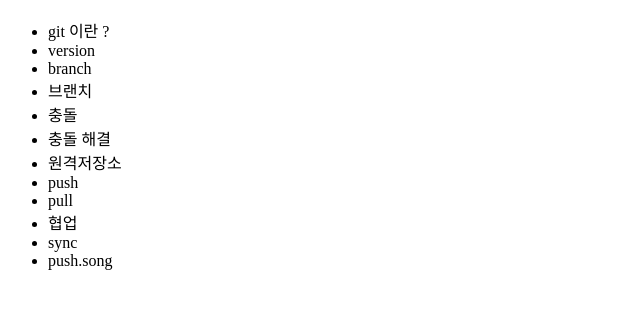
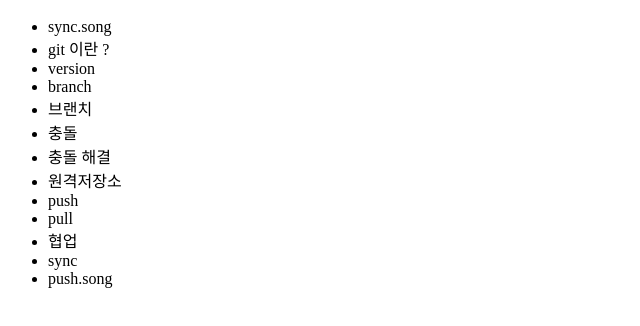
Before and after one commit to ys880526/opentutorials_git_song, a plain HTML site: page index.html in a window 1280 px wide. Shown: the part 48-374 px from the top of the page, without its empty margins (0-640 px from the left). Drawn offline with Linux system fonts and the light colour scheme.

Commit message:
sync.song 추가

```diff
--- a/index.html
+++ b/index.html
@@ -8,6 +8,7 @@
 			<h1>Git</h1>
 		</header>
 		<ul>
+			<li> sync.song</li>
 			<li> git 이란 ? </li>
 			<li> version </li>
 			<li> branch </li>
```
